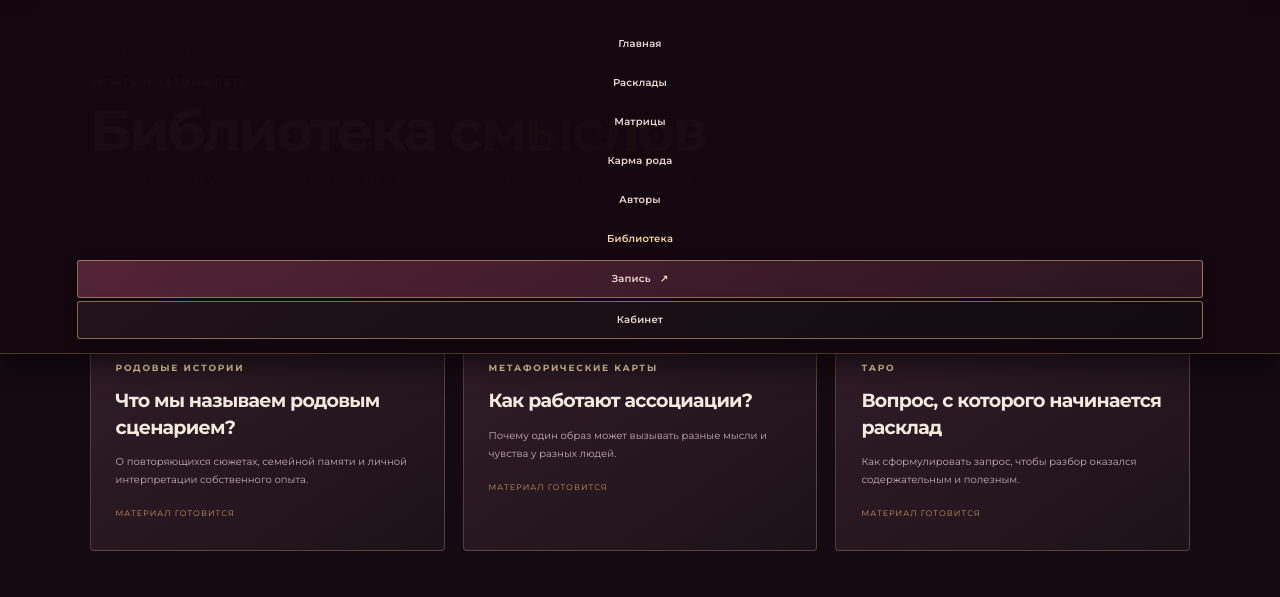
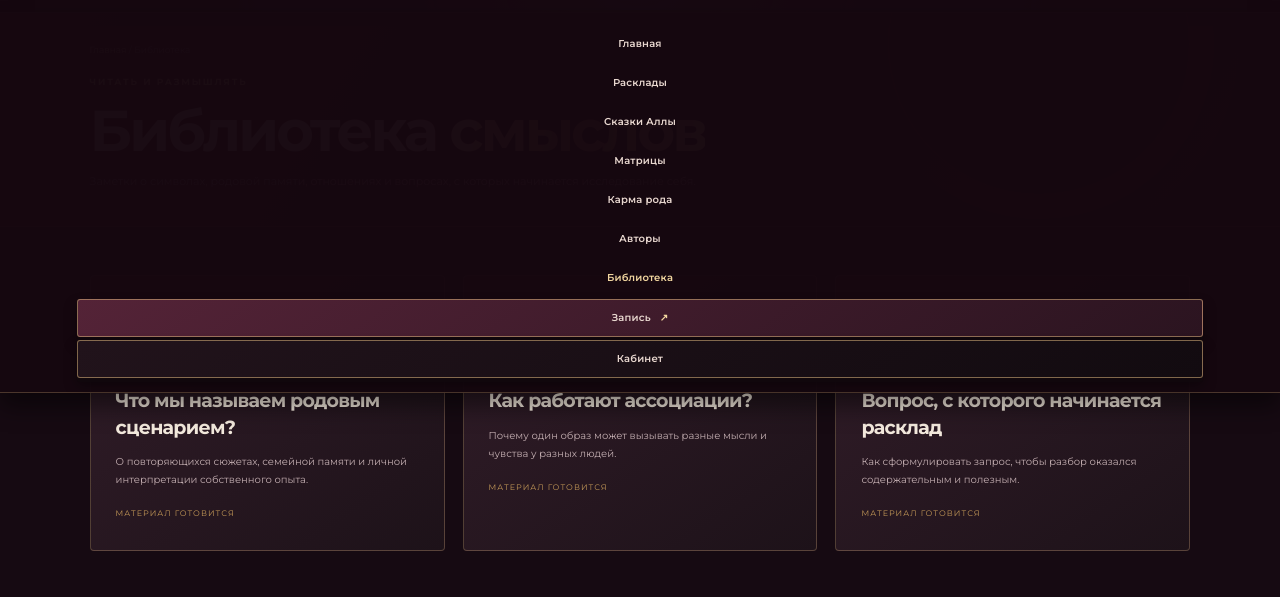
Before and after one commit to alla83239-coder/mezhdu-strok-ot-serdtsa, a plain HTML site: page library.html in a window 1280 px wide. Both pictures are taken after a click on the button "Открыть меню". Shown: the part 59-656 px from the top of the page. Drawn offline with Linux system fonts and the light colour scheme.

Commit message:
Add dedicated psychological stories navigation

```diff
--- a/library.html
+++ b/library.html
@@ -1,8 +1,10 @@
-<!doctype html><html lang="ru"><head><meta charset="utf-8"><meta name="viewport" content="width=device-width, initial-scale=1"><meta name="theme-color" content="#210d18"><meta name="description" content="Матрицы, Таро и метафорические практики. Пространство самопознания и родовой памяти."><title>Библиотека · Между строк × От сердца</title><link rel="preconnect" href="https://fonts.googleapis.com"><link rel="preconnect" href="https://fonts.gstatic.com" crossorigin><link href="https://fonts.googleapis.com/css2?family=Montserrat:wght@300;400;500;600;700;800&display=swap" rel="stylesheet"><link rel="stylesheet" href="styles.css?v=20261124-auth-calendar-02"></head><body>
+<!doctype html><html lang="ru"><head><meta charset="utf-8"><meta name="viewport" content="width=device-width, initial-scale=1"><meta name="theme-color" content="#210d18"><meta name="description" content="Матрицы, Таро и метафорические практики. Пространство самопознания и родовой памяти."><title>Библиотека · Между строк × От сердца</title><link rel="preconnect" href="https://fonts.googleapis.com"><link rel="preconnect" href="https://fonts.gstatic.com" crossorigin><link href="https://fonts.googleapis.com/css2?family=Montserrat:wght@300;400;500;600;700;800&display=swap" rel="stylesheet"><link rel="stylesheet" href="styles.css?v=20261124-auth-calendar-03"></head><body>
 <header class="site-header">
 <a class="brand" href="index.html" aria-label="На главную"><span class="brand-symbol">✦</span><span>МЕЖДУ СТРОК <i>×</i> ОТ СЕРДЦА</span></a>
 <button class="menu-button" id="menuButton" aria-label="Открыть меню" aria-expanded="false">☰</button>
-<nav class="main-nav" id="mainNav"><a href="index.html" data-page="index">Главная</a><a href="tarot.html" data-page="tarot">Расклады</a><a href="matrices.html" data-page="matrices">Матрицы</a><a href="mak.html" data-page="mak">Карма рода</a><a href="about.html" data-page="about">Авторы</a><a href="library.html" data-page="library">Библиотека</a><a class="nav-book" href="booking.html">Запись <span>↗</span></a><a class="nav-account" href="account.html">Кабинет</a></nav></header><main>
+<nav class="main-nav" id="mainNav">
+<a href="index.html" data-page="index">Главная</a><a href="tarot.html" data-page="tarot">Расклады</a><a href="stories.html" data-page="stories">Сказки Аллы</a><a href="matrices.html" data-page="matrices">Матрицы</a><a href="mak.html" data-page="mak">Карма рода</a><a href="about.html" data-page="about">Авторы</a><a href="library.html" data-page="library">Библиотека</a><a class="nav-book" href="booking.html">Запись <span>↗</span></a><a class="nav-account" href="account.html">Кабинет</a>
+</nav></header><main>
 <section class="page-hero compact-hero"><div class="breadcrumbs"><a href="index.html">Главная</a> / Библиотека</div><p class="eyebrow">ЧИТАТЬ И РАЗМЫШЛЯТЬ</p><h1>Библиотека <em>смыслов</em></h1><p>Заметки о символах, родовой памяти, отношениях и вопросах, с которых начинается исследование себя.</p></section>
 <section class="section library-grid-section"><div class="article-grid">
 <article class="article-card"><span class="article-number">01</span><p class="eyebrow">РОДОВЫЕ ИСТОРИИ</p><h2>Что мы называем родовым сценарием?</h2><p>О повторяющихся сюжетах, семейной памяти и личной интерпретации собственного опыта.</p><span class="article-status">МАТЕРИАЛ ГОТОВИТСЯ</span></article>
@@ -13,4 +15,4 @@
   <a class="brand footer-brand" href="index.html"><span class="brand-symbol">✦</span><span>МЕЖДУ СТРОК <i>×</i> ОТ СЕРДЦА</span></a>
   <p>Авторское пространство самопознания · 2026</p>
   <div class="footer-links"><a href="https://vk.ru/soulmatetarot" target="_blank" rel="noopener">VK Аллы ↗</a><a href="https://t.me/From_the_1heart" target="_blank" rel="noopener">Telegram Насти ↗</a></div>
-</footer><script src="services.js?v=20261124-auth-calendar-02"></script><script src="app.js?v=20261124-auth-calendar-02"></script></body></html>
+</footer><script src="services.js?v=20261124-auth-calendar-03"></script><script src="app.js?v=20261124-auth-calendar-03"></script></body></html>
```
